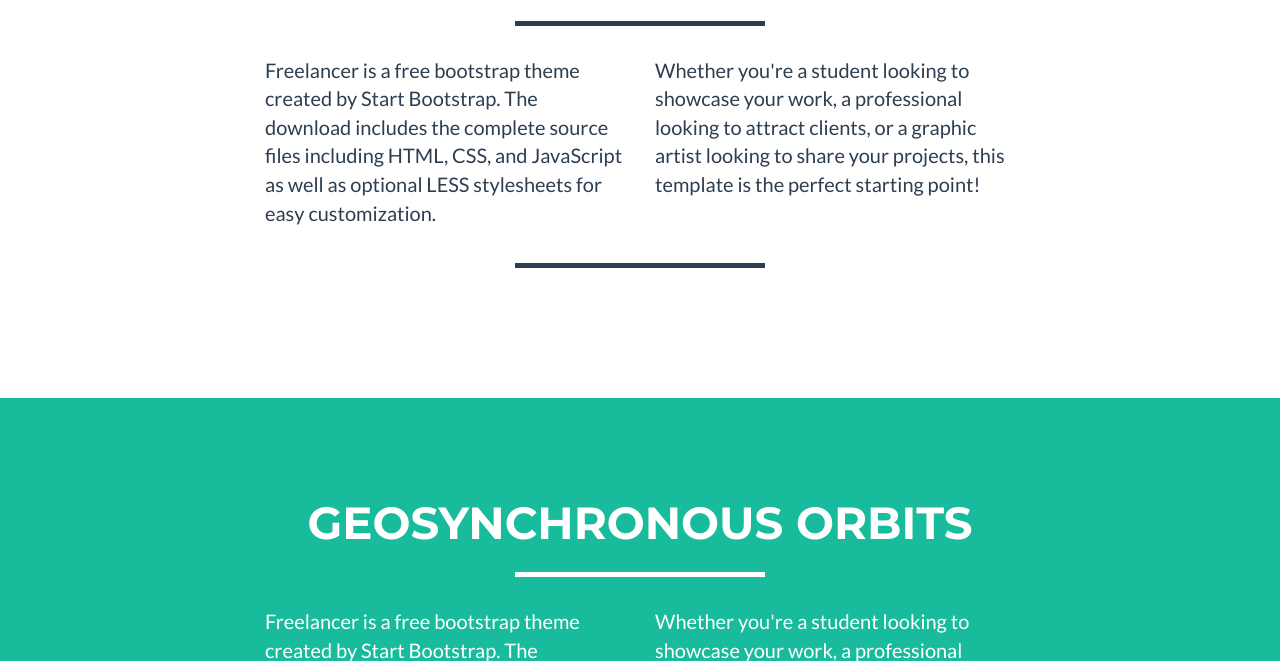
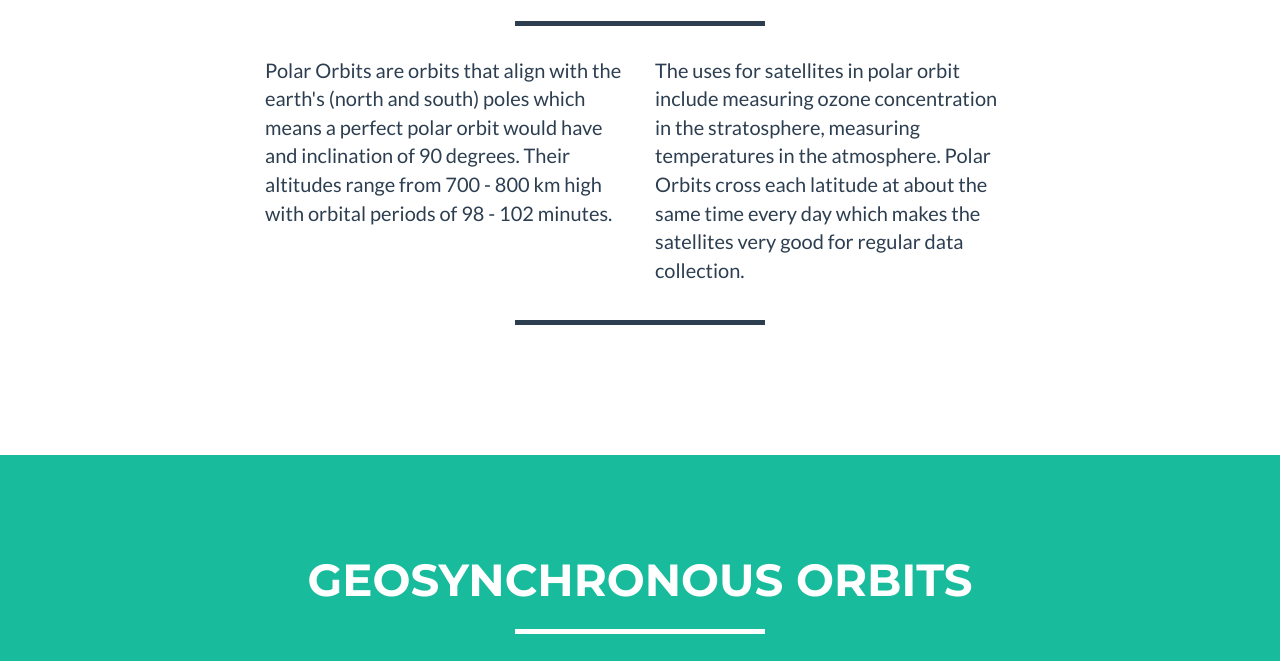
Before and after one commit to tsteinholz/polar-orbit, a plain HTML site: page index.html in a window 1280 px wide. Shown: the part 970-1631 px from the top of the page. Drawn offline with nearby package versions, Linux system fonts and the light colour scheme.

Commit message:
general content?

```diff
--- a/index.html
+++ b/index.html
@@ -99,10 +99,21 @@
             </div>
             <div class="row">
                 <div class="col-lg-4 col-lg-offset-2">
-                    <p>Freelancer is a free bootstrap theme created by Start Bootstrap. The download includes the complete source files including HTML, CSS, and JavaScript as well as optional LESS stylesheets for easy customization.</p>
+                    <p>
+                    Polar Orbits are orbits that align with the earth's (north
+                    and south) poles which means a perfect polar orbit would have
+                    and inclination  of 90 degrees. Their altitudes range from
+                    700 - 800 km high with orbital periods of 98 - 102 minutes.
+                    </p>
                 </div>
                 <div class="col-lg-4">
-                    <p>Whether you're a student looking to showcase your work, a professional looking to attract clients, or a graphic artist looking to share your projects, this template is the perfect starting point!</p>
+                    <p>
+                    The uses for satellites in polar orbit include measuring ozone
+                    concentration in the stratosphere, measuring temperatures in
+                    the atmosphere. Polar Orbits cross each latitude at about the
+                    same time every day which makes the satellites very good for
+                    regular data collection.
+                    </p>
                 </div>
                 <div class="row">
                     <div class="col-lg-12 text-center">
@@ -244,6 +255,8 @@
                     Types of Orbits. Retrieved April 20, 2016, from <a href="http://marine.rutgers.edu/cool/education/class/paul/orbits2.html">http://marine.rutgers.edu/cool/education/class/paul/orbits2.html</a>
                     </p> <br> <p>
                     Retrieved April 20, 2016 from <a href="http://apollo.lsc.vsc.edu/classes/met130/notes/chapter5/graphics/polar_orbit_schem.jpg">http://apollo.lsc.vsc.edu/classes/met130/notes/chapter5/graphics/polar_orbit_schem.jpg</a>
+                    </p> <br> <p>
+                    Retrieved April 20, 2016 from <a href="https://eosweb.larc.nasa.gov/guide/tes/images/example_global_survey.jpg">https://eosweb.larc.nasa.gov/guide/tes/images/example_global_survey.jpg</a>
                     </p>
                 </div>
             </div>
```
